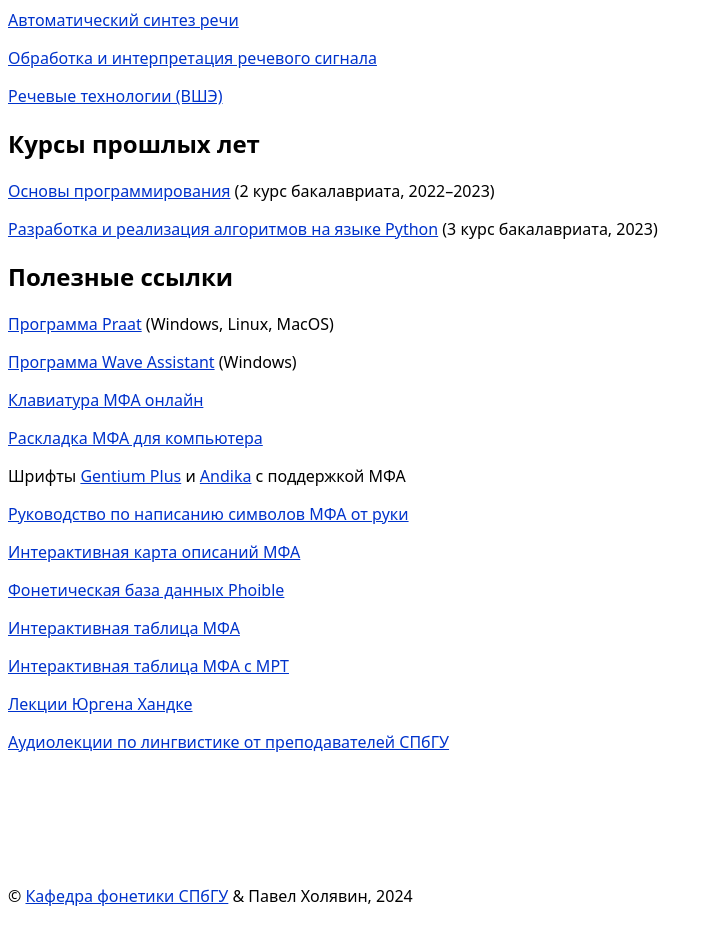
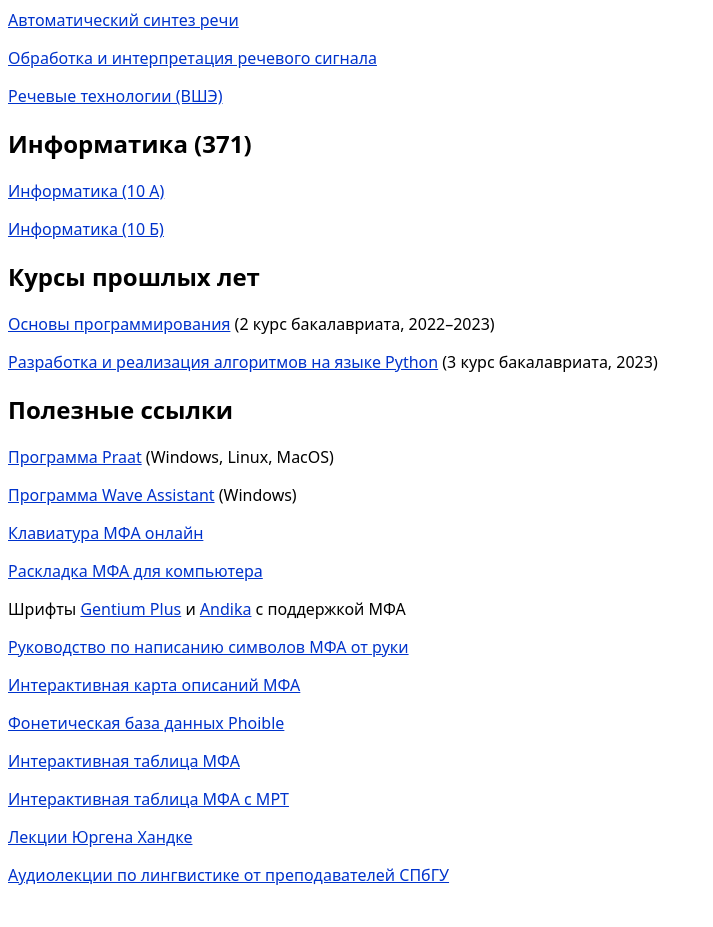
Before and after one commit to PKholyavin/pkholyavin.github.io, a plain HTML site: page index.html in a window 1280 px wide. Shown: the part 780-1707 px from the top of the page, without its empty margins (0-713 px from the left). Drawn offline with Linux system fonts and the light colour scheme.

Commit message:
compsci links

```diff
--- a/index.html
+++ b/index.html
@@ -90,6 +90,13 @@
     <p>
         <a href="https://pkholyavin.github.io/speechtechhse">Речевые технологии (ВШЭ)</a>
     </p>
+    <h2>Информатика (371)</h2>
+    <p>
+        <a href="https://pkholyavin.github.io/compsci/10a2024.html">Информатика (10 А)</a>
+    </p>
+    <p>
+        <a href="https://pkholyavin.github.io/compsci/10b2024.html">Информатика (10 Б)</a>
+    </p>
     <h2>Курсы прошлых лет</h2>
     <p>
         <a href="https://pkholyavin.github.io/year2programming">Основы программирования</a> (2 курс бакалавриата, 2022&ndash;2023)
```
